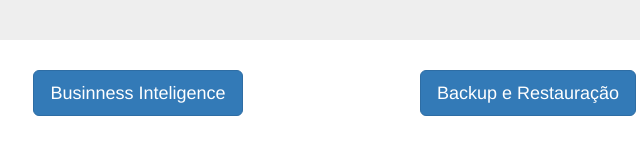
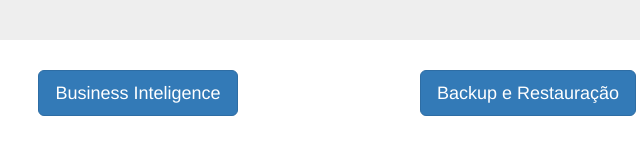
Before and after one commit to juninmd/fatec-apresentacao-agi, a website: page index.html in a window 1280 px wide. Shown: the part 345-500 px from the top of the page, 112-752 px from the left. Drawn offline with nearby package versions, Linux system fonts and the light colour scheme.

Commit message:
correção de ortografia

```diff
--- a/index.html
+++ b/index.html
@@ -42,7 +42,7 @@
         <div class="row marketing center" style="text-align:center">
             <div class="col-lg-4">
                 <button type="button" class="btn btn-primary btn-lg" data-toggle="modal" data-target="#modalBI">
-                    Businness Inteligence
+                    Business Inteligence
                 </button>
             </div>
 
```
